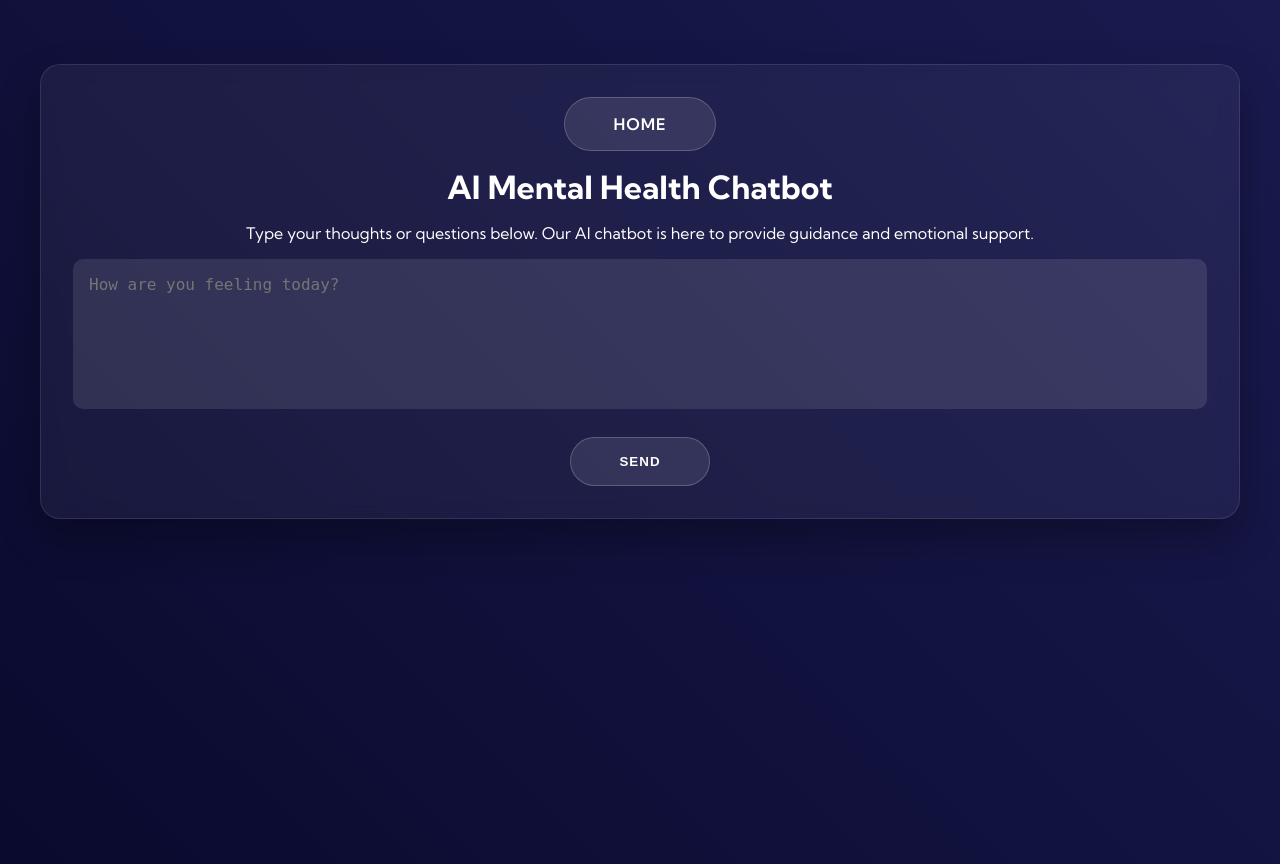
After one commit to DexterMayheww/Health-and-Medical-AI, a Flask app: page /chatbot in a window 1280 px wide. The commit adds this page. Run offline with Flask 3, Linux system fonts and the light colour scheme.

Commit message:
Added additional support for the chatbot

```diff
--- a/app.py
+++ b/app.py
@@ -1,32 +1,43 @@
 import io
 from flask import Flask, request, render_template, jsonify
 from PIL import Image
-from tensorflow.keras.models import load_model
+from tensorflow.keras.models import load_model, save_model
 import numpy as np
 import base64
+from chatbot import get_chatbot_response
 
-tb_model = load_model('./tb-model.h5')
-cancer_model = load_model('./cancer-model.h5')
-pneumonia_model = load_model('./pneumonia-model.h5')
+tb_model = load_model('models/tb-model-compatible.h5')
+
+cancer_model = load_model('models/cancer-model-compatible.h5')
+
+pneumonia_model = load_model('models/pneumonia-model-compatible.h5')
 
 app = Flask(__name__, template_folder='templates')
 
-print(app.url_map)
-
-
 @app.route('/', methods=['GET', 'POST'])
 def index():
-    print(app.url_map)
     return render_template('index.html')
 
 @app.route('/disease-detection', methods=['GET'])
 def diseaseDetection():
-    print(app.url_map)
     return render_template('disease-detection.html')
+
+@app.route('/chatbot', methods=['GET', 'POST'])
+def chatbot():
+    if request.method == 'POST':
+        user_message = request.form.get("message")
+        if not user_message:
+            return render_template('chatbot.html', error="Please enter a message.")
+
+        response = get_chatbot_response(user_message)
+
+        return render_template('chatbot.html', user_message=user_message, bot_response=response)
+
+    return render_template('chatbot.html')
+
 
 @app.route('/disease-detection', methods=['POST'])
 def upload():
-    print(app.url_map)
     if 'image' not in request.files:
         error = 'No image provided'
         return render_template('disease-detection.html', error=error)
--- /dev/null
+++ b/static/css/chatbot-styles.css
@@ -0,0 +1,132 @@
+@import url('https://fonts.googleapis.com/css2?family=Kumbh+Sans:wght@100..900&display=swap');
+
+:root {
+    --primary: #00f3ff;
+    --secondary: #ff00ff;
+    --bg-gradient: linear-gradient(45deg, #0a0a2e, #1a1a4f);
+}
+
+* {
+    margin: 0;
+    padding: 0;
+    box-sizing: border-box;
+}
+
+body {
+    font-family: 'Inter', sans-serif;
+    color: #fff;
+    background: var(--bg-gradient);
+    overflow-x: hidden;
+    min-height: 100vh;
+    font-family: 'Kumbh Sans';
+}
+
+.container {
+    position: relative;
+    max-width: 1200px;
+    margin: 4rem auto;
+    padding: 2rem;
+    background: rgba(255, 255, 255, 0.05);
+    border-radius: 20px;
+    backdrop-filter: blur(10px);
+    border: 1px solid rgba(255, 255, 255, 0.1);
+    box-shadow: 0 20px 40px rgba(0, 0, 0, 0.3);
+    text-align: center;
+}
+
+h1, p {
+    margin-bottom: 1rem;
+}
+
+.chatbox {
+    margin: 2rem 0;
+    background: rgba(255, 255, 255, 0.1);
+    padding: 2rem;
+    border-radius: 15px;
+    border: 1px solid rgba(255, 255, 255, 0.2);
+    transition: all 0.3s ease;
+}
+
+.chatbox:hover {
+    border-color: var(--primary);
+    background: rgba(255, 255, 255, 0.15);
+}
+
+.user-message, .bot-message {
+    text-align: left;
+
+    th {
+        width: 50px;
+    }
+
+    td, th {
+        padding-bottom: 1rem;
+    }
+}
+
+textarea {
+    width: 100%;
+    height: 150px;
+    font-size: 1rem;
+    padding: 1rem;
+    margin-bottom: 1.5rem;
+    border-radius: 10px;
+    border: none;
+    resize: none;
+    background: rgba(255, 255, 255, 0.1);
+    color: #fff;
+    transition: all 0.3s ease;
+}
+
+textarea:focus {
+    outline: none;
+    border: 1px solid var(--primary);
+    box-shadow: 0 0 10px rgba(0, 243, 255, 0.5);
+}
+
+.btn-container {
+    display: flex;
+    justify-content: center;
+    gap: 2rem;
+    margin-bottom: 1rem;
+}
+
+.btn {
+    padding: 1rem 3rem;
+    border-radius: 50px;
+    background: rgba(255, 255, 255, 0.1);
+    border: 1px solid rgba(255, 255, 255, 0.2);
+    color: white;
+    font-weight: 600;
+    text-transform: uppercase;
+    letter-spacing: 1px;
+    transition: all 0.3s ease;
+    position: relative;
+    overflow: hidden;
+    cursor: pointer;
+    text-decoration: none;
+}
+
+.btn::before {
+    content: '';
+    position: absolute;
+    top: 0;
+    left: -100%;
+    width: 100%;
+    height: 100%;
+    background: linear-gradient(90deg, transparent, rgba(255, 255, 255, 0.2), transparent);
+    transition: 0.5s;
+}
+
+.btn:hover::before {
+    left: 100%;
+}
+
+.btn:hover {
+    background: rgba(255, 255, 255, 0.2);
+    transform: translateY(-3px);
+}
+
+@media (max-width: 768px) {
+    .container { padding: 1rem; }
+}
--- a/static/css/styles.css
+++ b/static/css/styles.css
@@ -1,3 +1,5 @@
+@import url('https://fonts.googleapis.com/css2?family=Kumbh+Sans:wght@100..900&display=swap');
+
 :root {
     --primary: #00f3ff;
     --secondary: #ff00ff;
@@ -16,6 +18,7 @@ body {
     background: var(--bg-gradient);
     overflow-x: hidden;
     min-height: 100vh;
+    font-family: 'Kumbh Sans';
 }
 
 .particles {
--- /dev/null
+++ b/templates/chatbot.html
@@ -0,0 +1,42 @@
+<!DOCTYPE html>
+<html lang="en">
+<head>
+    <meta charset="UTF-8">
+    <meta name="viewport" content="width=device-width, initial-scale=1.0">
+    <title>AI Mental Health Chatbot</title>
+    <link rel="stylesheet" href="{{ url_for('static', filename='css/chatbot-styles.css') }}">
+</head>
+<body>
+    <div class="container">
+        <div class="btn-container">
+            <a href="{{ url_for('index') }}" class="btn">Home</a>
+        </div>
+        <h1>AI Mental Health Chatbot</h1>
+        <p>Type your thoughts or questions below. Our AI chatbot is here to provide guidance and emotional support.</p>
+
+        {% if user_message %}
+
+                <table class="chatbox">
+                    <tr class="user-message">
+                        <th>You: </th>
+                        <td> {{ user_message }} </td>
+                    </tr>
+                    <tr class="bot-message">
+                        <th>AI: </th>
+                        <td> {{ bot_response }} </td>
+                    </tr>
+                </table>
+
+        {% endif %}
+
+        <form method="POST">
+            <textarea name="message" placeholder="How are you feeling today?"></textarea>
+            <button class="btn" type="submit">Send</button>
+        </form>
+
+        {% if error %}
+            <p style="color: red;">{{ error }}</p>
+        {% endif %}
+    </div>
+</body>
+</html>
--- a/templates/index.html
+++ b/templates/index.html
@@ -31,7 +31,7 @@
                 <h2>Mental Health AI</h2>
                 <p>24/7 empathetic chatbot support with clinical-grade mental health assessment</p>
                 <div class="btn-container">
-                    <a href="mental-health-chatbot.html" class="btn">ChatBot</a>
+                    <a href="{{ url_for('chatbot') }}" class="btn">ChatBot</a>
                 </div>
             </div>
         </div>
```
Also changed, not shown: chatbot.py (added, +33 -0 lines), static/css/disease-styles.css (+9 -1 lines), static/js/app.js (+12 -12 lines), templates/disease-detection.html (+4 -2 lines), chroma_db/chroma.sqlite3 (added).
